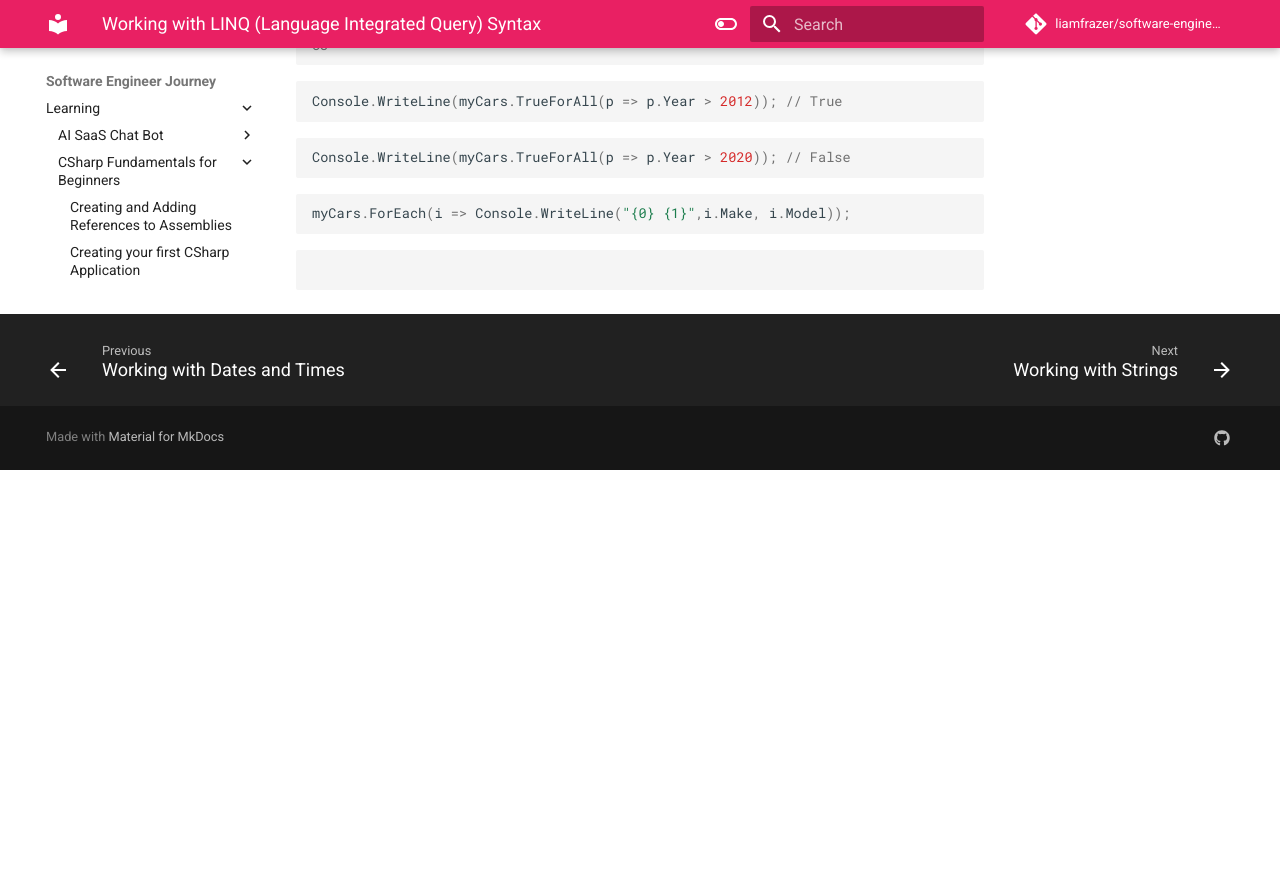
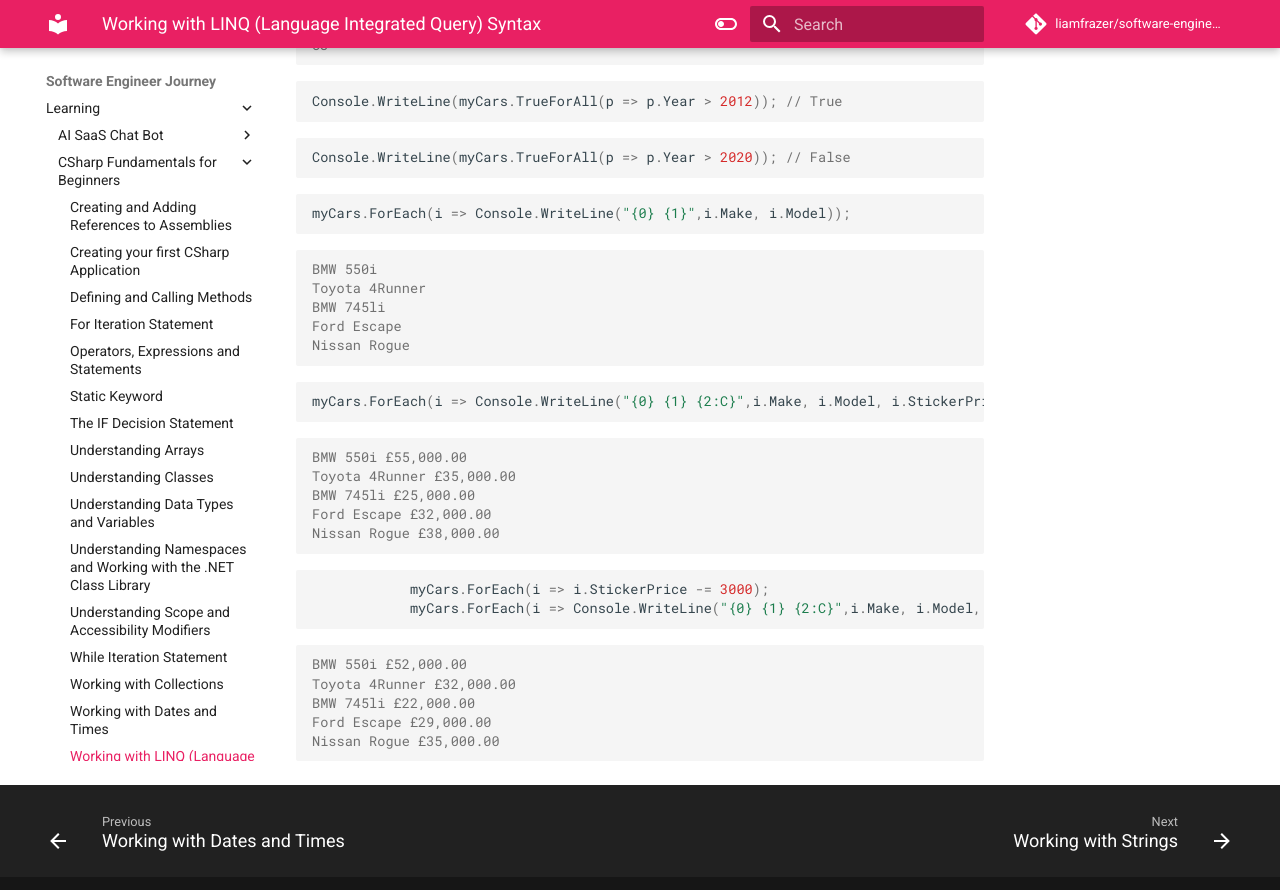
Before and after one commit to liamfrazer/software-engineer-journey, an MkDocs documentation site: the page built from docs/Learning/CSharp Fundamentals for Beginners/Working with LINQ (Language Integrated Query) Syntax.md, in a window 1280 px wide and 900 px high, scrolled down 1620 px. Shown: the top 890 px of the window. Built offline with MkDocs 1.6.1 and Material for MkDocs 9.7.7, drawn with Linux system fonts in a browser that asks for light colours; comment, search, counter and statistics services are not loaded; before the commit the page ends 2090 px from its top, so only the background shows below that.

Commit message:
vault backup: 2024-01-07 16:57:52

````diff
--- a/docs/Learning/CSharp Fundamentals for Beginners/Working with LINQ (Language Integrated Query) Syntax.md
+++ b/docs/Learning/CSharp Fundamentals for Beginners/Working with LINQ (Language Integrated Query) Syntax.md
@@ -98,5 +98,33 @@
 myCars.ForEach(i => Console.WriteLine("{0} {1}",i.Make, i.Model));
 ```
 ```console
+BMW 550i
+Toyota 4Runner
+BMW 745li
+Ford Escape
+Nissan Rogue
+```
 
+
+```c#
+myCars.ForEach(i => Console.WriteLine("{0} {1} {2:C}",i.Make, i.Model, i.StickerPrice));
 ```
+```console
+BMW 550i £55,000.00
+Toyota 4Runner £35,000.00
+BMW 745li £25,000.00
+Ford Escape £32,000.00
+Nissan Rogue £38,000.00
+```
+
+```c#
+            myCars.ForEach(i => i.StickerPrice -= 3000);
+            myCars.ForEach(i => Console.WriteLine("{0} {1} {2:C}",i.Make, i.Model, i.StickerPrice));
+```
+```console
+BMW 550i £52,000.00
+Toyota 4Runner £32,000.00
+BMW 745li £22,000.00
+Ford Escape £29,000.00
+Nissan Rogue £35,000.00
+```
````
Also changed, not shown: docs/Daily Notes/Ideas.md (+1 -0 lines).
